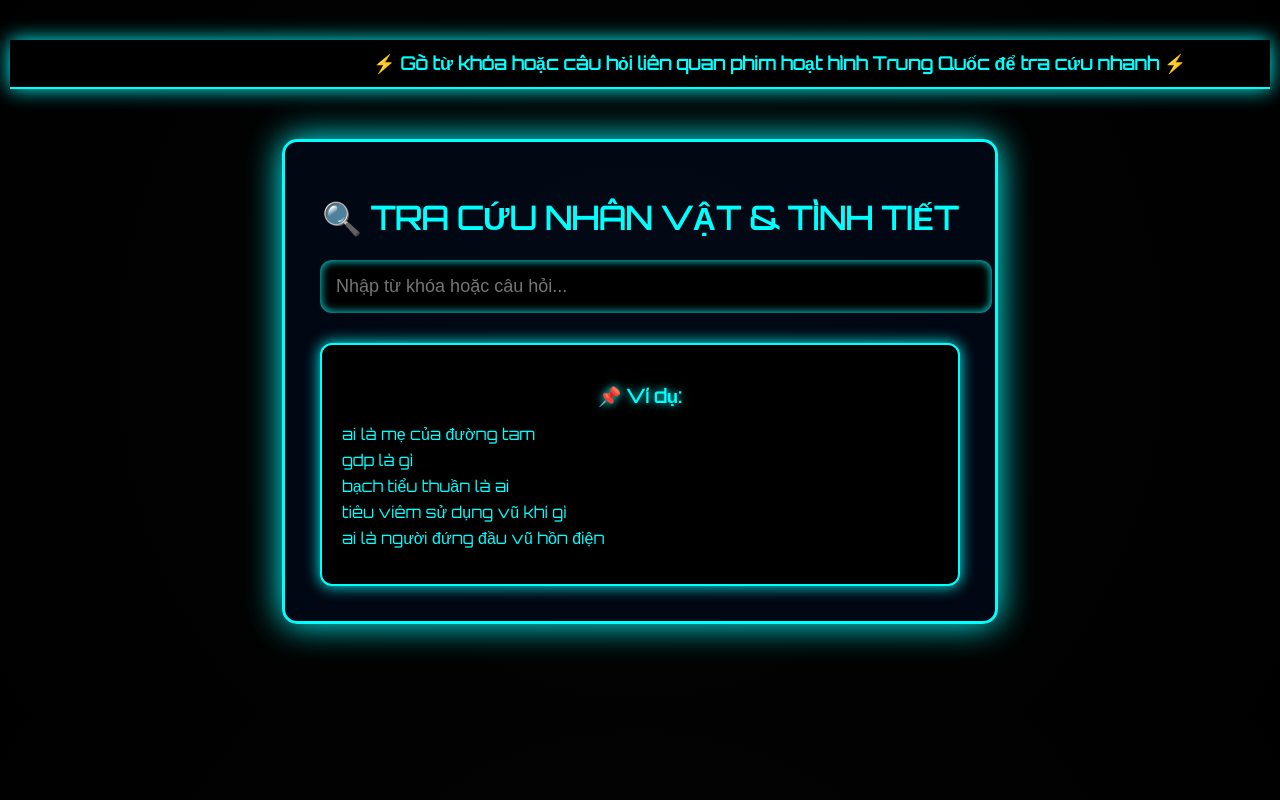
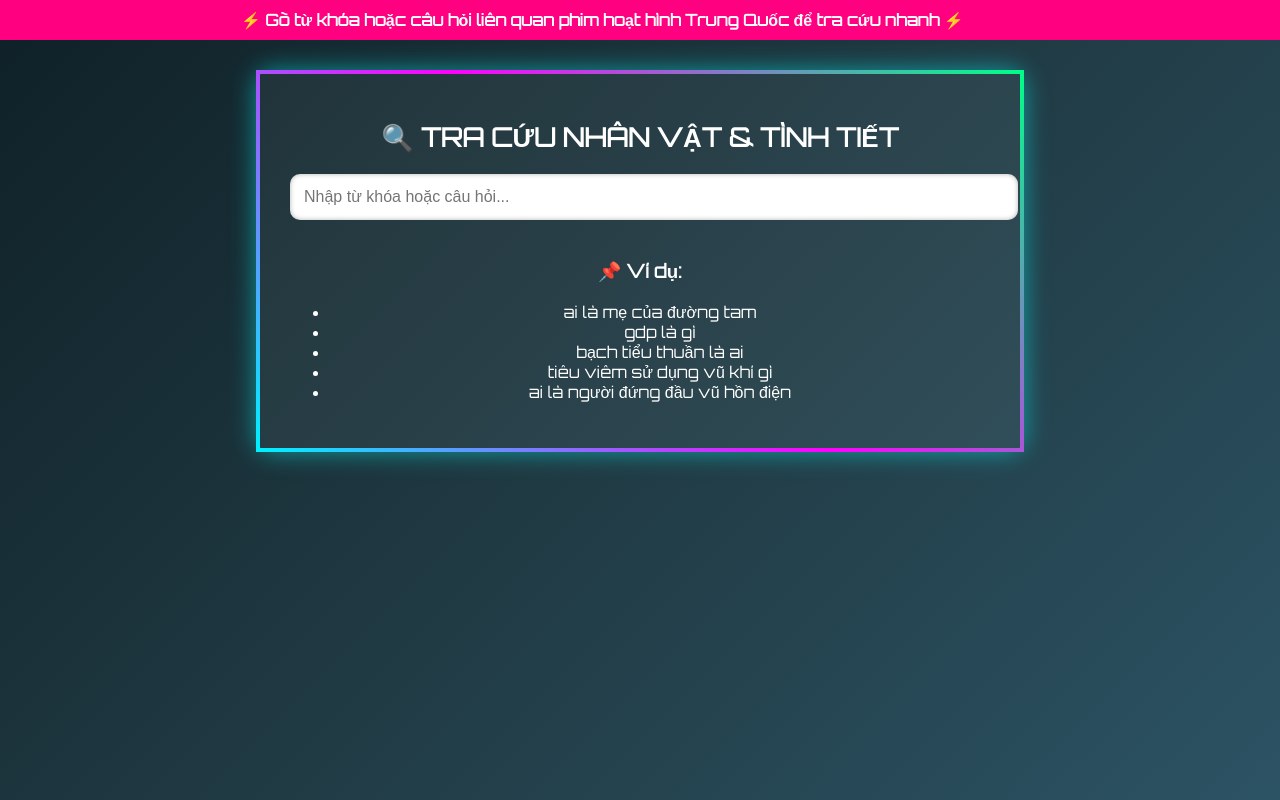
Before and after one commit to Anhtuanpri/Tra-HCT, a plain HTML site: page index.html in a window 1280 px wide. Drawn offline with Linux system fonts and the light colour scheme.

Commit message:
Update style.css

```diff
--- a/style.css
+++ b/style.css
@@ -1,27 +1,30 @@
 body {
   margin: 0;
+  padding: 0;
   font-family: 'Orbitron', sans-serif;
-  background: radial-gradient(circle at center, #050505, #000);
-  color: #00ffff;
-  text-align: center;
-  padding: 40px 10px;
+  background: linear-gradient(135deg, #0f2027, #203a43, #2c5364);
+  color: #ffffff;
+  display: flex;
+  flex-direction: column;
+  align-items: center;
+  justify-content: flex-start;
+  height: 100vh;
+  overflow-x: hidden;
 }
 
 .marquee-container {
-  background: #000;
+  width: 100%;
+  background: #ff0080;
+  color: white;
+  padding: 10px 0;
+  font-weight: bold;
   overflow: hidden;
-  white-space: nowrap;
-  border-bottom: 2px solid #0ff;
-  box-shadow: 0 0 20px #0ff;
 }
 
 .marquee {
   display: inline-block;
-  animation: marquee 12s linear infinite;
-  padding: 12px;
-  color: #0ff;
-  font-weight: bold;
-  font-size: 18px;
+  white-space: nowrap;
+  animation: marquee 15s linear infinite;
 }
 
 @keyframes marquee {
@@ -30,65 +33,64 @@ body {
 }
 
 .card {
-  background: rgba(0, 10, 30, 0.6);
-  padding: 35px;
-  border-radius: 15px;
-  box-shadow: 0 0 35px #0ff;
-  max-width: 640px;
-  margin: 50px auto;
-  border: 3px solid #0ff;
+  margin-top: 30px;
+  background: rgba(255, 255, 255, 0.05);
+  padding: 30px;
+  border-radius: 16px;
+  border: 4px solid;
+  border-image-slice: 1;
+  border-width: 4px;
+  border-image-source: linear-gradient(45deg, #00f0ff, #ff00ff, #00ff88);
+  text-align: center;
+  width: 90%;
+  max-width: 700px;
+  box-shadow: 0 0 25px rgba(0, 255, 255, 0.5);
+}
+
+.card h1 {
+  margin-bottom: 20px;
+  font-size: 26px;
 }
 
 input[type="text"] {
   width: 100%;
-  padding: 16px;
+  padding: 14px;
   border: none;
-  border-radius: 12px;
-  font-size: 18px;
+  border-radius: 10px;
+  font-size: 16px;
   outline: none;
-  background-color: #000;
-  color: #0ff;
-  box-shadow: inset 0 0 10px #0ff;
+  margin-bottom: 20px;
+  background: #fff;
+  color: #000;
+  box-shadow: inset 0 0 5px rgba(0,0,0,0.3);
 }
 
 #answerBox {
-  margin-top: 25px;
-  font-size: 20px;
-  padding: 18px;
-  border: 3px solid #0ff;
-  border-radius: 12px;
-  background: linear-gradient(to right, #001, #003);
-  color: #00ffff;
-  box-shadow: 0 0 15px #0ff, 0 0 20px #0ff;
+  font-size: 18px;
+  padding: 15px;
+  background: rgba(0, 0, 0, 0.5);
+  border: 2px dashed #0ff;
+  border-radius: 10px;
+  animation: glow 1s infinite alternate;
+}
+
+@keyframes glow {
+  from {
+    box-shadow: 0 0 10px #0ff;
+  }
+  to {
+    box-shadow: 0 0 20px #0ff, 0 0 30px #0ff;
+  }
 }
 
 .hidden {
   display: none;
 }
 
-#suggestBox {
+.suggest {
   margin-top: 30px;
-  padding: 20px;
-  border: 2px solid #0ff;
-  border-radius: 12px;
-  background-color: #000;
-  box-shadow: 0 0 15px #0ff;
-  color: #0ff;
+  background: rgba(255,255,255,0.1);
+  padding: 15px;
+  border-radius: 10px;
+  color: #eee;
 }
-
-#suggestBox h3 {
-  margin-bottom: 10px;
-  color: #0ff;
-  text-shadow: 0 0 8px #0ff;
-}
-
-#suggestBox ul {
-  list-style: none;
-  padding: 0;
-}
-
-#suggestBox li {
-  margin-bottom: 6px;
-  font-size: 16px;
-  text-align: left;
-}
```
